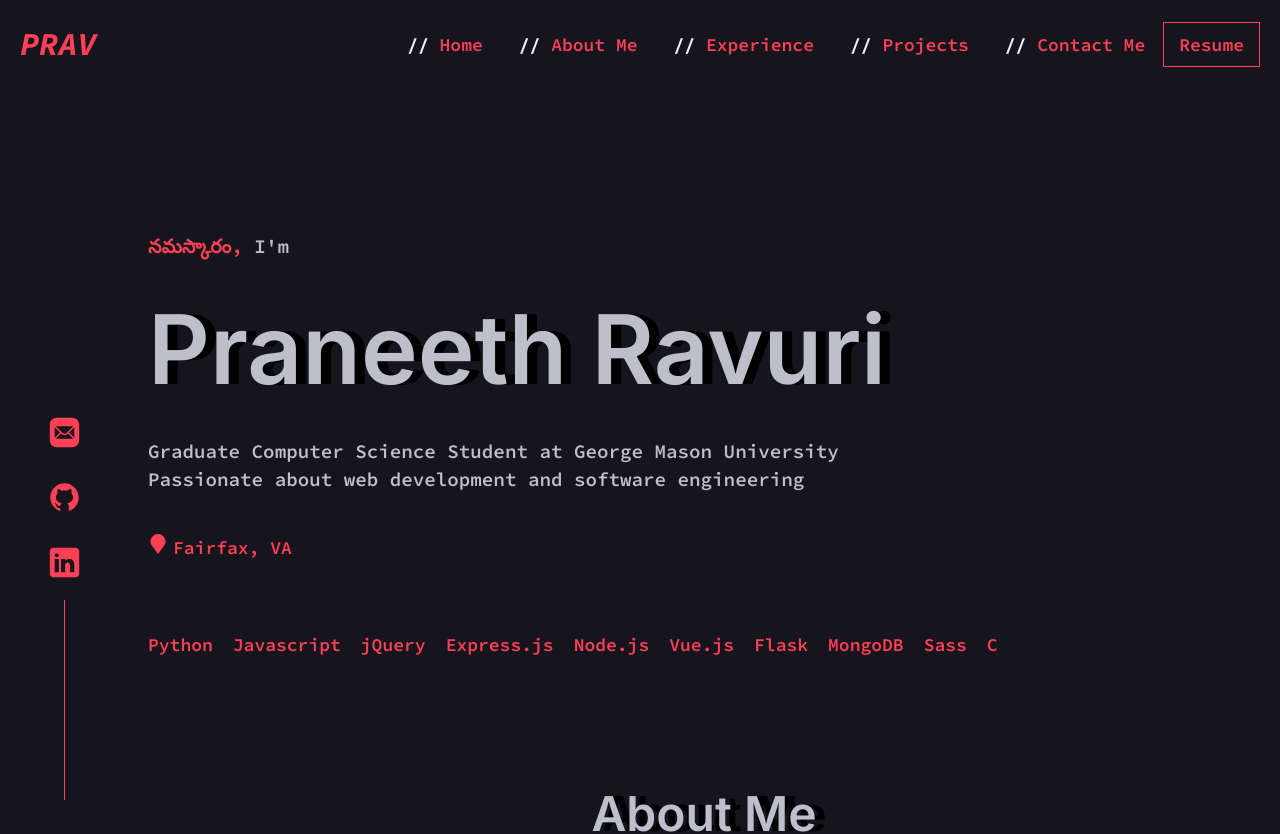
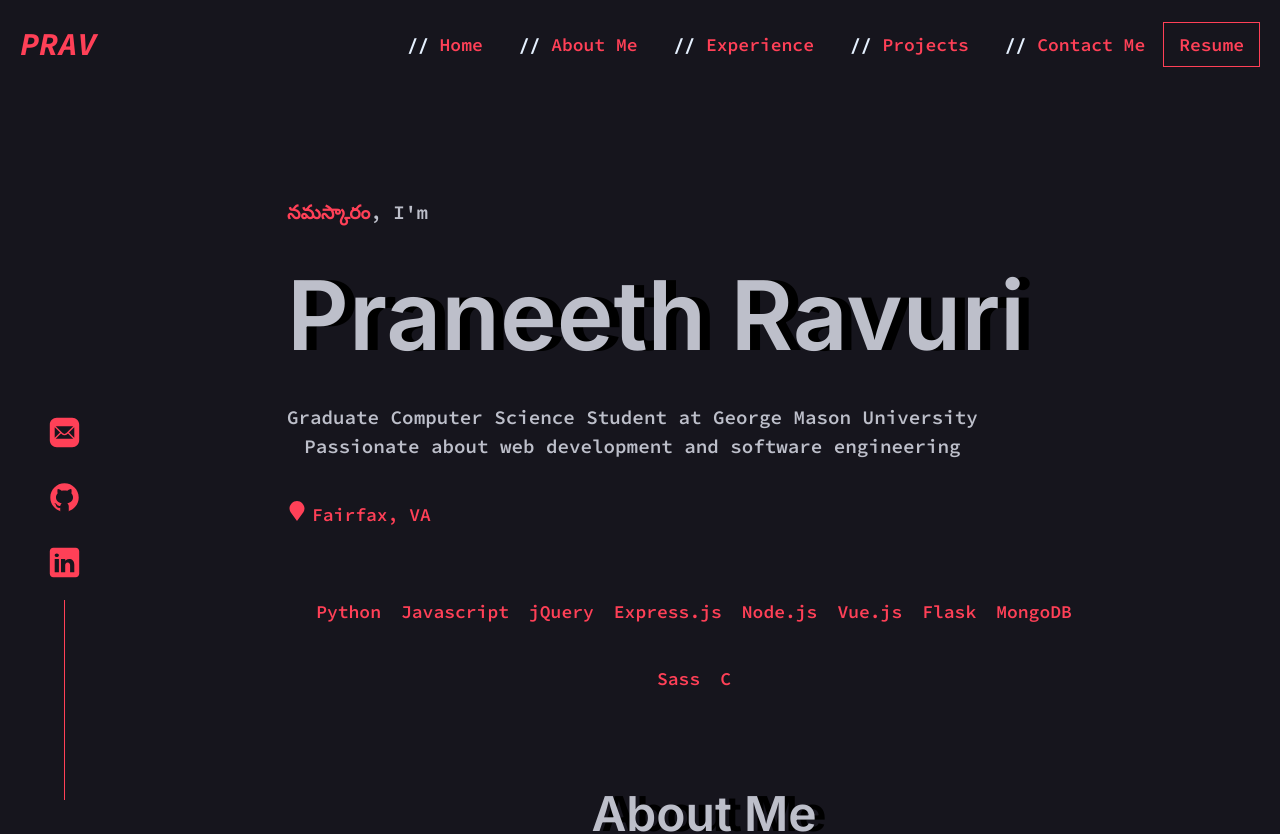
Before and after one commit to praneethravuri/PRAV-V2, a Vue app: page / in a window 1280 px wide. Shown: the top 834 px of the page. Built offline with nearby package versions, Linux system fonts and the light colour scheme.

Commit message:
Changed introduction style

```diff
--- a/src/components/About.vue
+++ b/src/components/About.vue
@@ -7,14 +7,14 @@
     </div>
 
     <div class="container">
-        <div class="about-1">
+        <div class="about">
             <p>Hello! My name is Praneeth Ravuri, and I love developing websites. I started my coding journey in the year
                 2020, right at the time of the COVID lockdown. I tinkered with Python first, made some small projects, and
                 gained a strong grip on that language. I spent the remainder of the year creating simple bots to scrape
                 e-commerce websites.</p>
         </div>
 
-        <div class="about-2">
+        <div class="about">
             <p>Later, I began building blogs on WordPress and blogger.com. As a result, I was appointed as a web developer
                 for the IEEE student body of my university. I started learning HTML and CSS to enhance the user interface of
                 the old website, but I almost gave up because I found CSS to be confusing. Nevertheless, after completing two
@@ -22,7 +22,7 @@
                 of use cases.</p>
         </div>
 
-        <div class="about-3">
+        <div class="about">
             <p>I am fueled by a burning passion for web development and I am more than ready to take on exciting full-time opportunities in the field! I am currently open to full-time opportunities, and my inbox is always open for connecting and networking. <span><a href="mailto: prav2500@gmail.com" class="about-contact-link">Feel free to say hi!</a></span></p>
         </div>
 
--- a/src/components/Introduction.vue
+++ b/src/components/Introduction.vue
@@ -1,13 +1,7 @@
 <template>
     <div class="container">
-        <div class="hi">
-            <p class="hi-text">
-                <span class="popup">
-                    నమస్కారం,
-                    <span class="popup-content">Hello</span>
-                </span>
-                I'm
-            </p>
+        <div class="intro-text">
+            <p><span class="telugu-text" v-on:mouseover="mouseover" v-on:mouseleave="mouseleave">{{message}}</span>, I'm</p>
         </div>
 
         <div class="name">
@@ -15,8 +9,8 @@
         </div>
 
         <div class="description">
-            <p class="desc-1">Graduate Computer Science Student at George Mason University</p>
-            <p class="desc-2">Passionate about web development and software engineering</p>
+            <p class="desc">Graduate Computer Science Student at George Mason University</p>
+            <p class="desc">Passionate about web development and software engineering</p>
         </div>
 
         <div class="location">
@@ -40,9 +34,19 @@
 export default {
     // eslint-disable-next-line vue/multi-word-component-names
     name: "Introduction",
+    el : ".telugu-text",
     data() {
         return {
-            skills: ["Python", "Javascript", "jQuery", "Express.js", "Node.js", "Vue.js", "Flask", "MongoDB", "Sass", "C"]
+            skills: ["Python", "Javascript", "jQuery", "Express.js", "Node.js", "Vue.js", "Flask", "MongoDB", "Sass", "C"],
+            message : "నమస్కారం"
+        }
+    },
+    methods : {
+        mouseover : function(){
+            this.message = "Hello"
+        },
+        mouseleave: function(){
+            this.message = "నమస్కారం"
         }
     }
 }
--- a/src/components/Navigation.vue
+++ b/src/components/Navigation.vue
@@ -1,7 +1,7 @@
 <template>
     <nav class="navbar navbar-expand-lg">
         <div class="container-fluid">
-            <a class="navbar-brand prav-heading" href="#">PRAV</a>
+            <a class="navbar-brand prav-heading" href="">PRAV</a>
             <button class="navbar-toggler" type="button" data-bs-toggle="collapse" data-bs-target="#navbarNav"
                 aria-controls="navbarNav" aria-expanded="false" aria-label="Toggle navigation">
                 <span class="hamburger-menu">&#9776;</span>
--- a/src/styles/about.scss
+++ b/src/styles/about.scss
@@ -7,7 +7,6 @@
 
     & .about {
         width: 100%;
-        margin: 20px 0;
     }
 
     & div p {
@@ -27,11 +26,3 @@
         color: $dark-red;
     }
 }
-
-
-@media (min-width: 600px) {
-    .container .about {
-        width: 50%;
-        margin: 20px;
-    }
-}
--- a/src/styles/introduction.scss
+++ b/src/styles/introduction.scss
@@ -7,10 +7,12 @@
     justify-content: center;
     align-items: flex-start;
     height: 100vh;
+    width: 75%;
 
     & div {
         margin: 30px 0px 10px 0px;
         font-size: clamp(1rem, 1.5vw, 2rem);
+        text-align: center;
     }
 
     & .name-text {
@@ -20,49 +22,26 @@
         text-shadow: 10px 0px black;
         font-family: $inter-font;
     }
+
+    .desc{
+        text-align: center;
+    }
+
+    .telugu-text{
+        color: $bright-red;
+        cursor: pointer;
+    }
 }
 
 
 p {
-    text-align: left;
     font-family: $source-code-pro-font;
-}
-
-.popup {
-    position: relative;
-    display: inline-block;
-    color: $bright-red;
-    cursor: default;
-
-    & &-content {
-        visibility: hidden;
-        width: 120px;
-        background-color: $light-dark-blue;
-        color: $bright-red;
-        text-align: center;
-        padding: 8px;
-        position: absolute;
-        z-index: 1;
-        bottom: 125%;
-        left: 50%;
-        transform: translateX(-50%);
-        opacity: 0;
-        transition: visibility 0s, opacity 0.3s;
-        box-shadow: 0 0 10px 0 rgba(0, 0, 0, 0.5);
-
-    }
-
-    &:hover &-content {
-        visibility: visible;
-        opacity: 1;
-        border: 1px solid $bright-red;
-    }
-
 }
 
 .location {
 
     display: flex;
+    text-align: center;
 
     &-icon {
         width: 20px;
```
